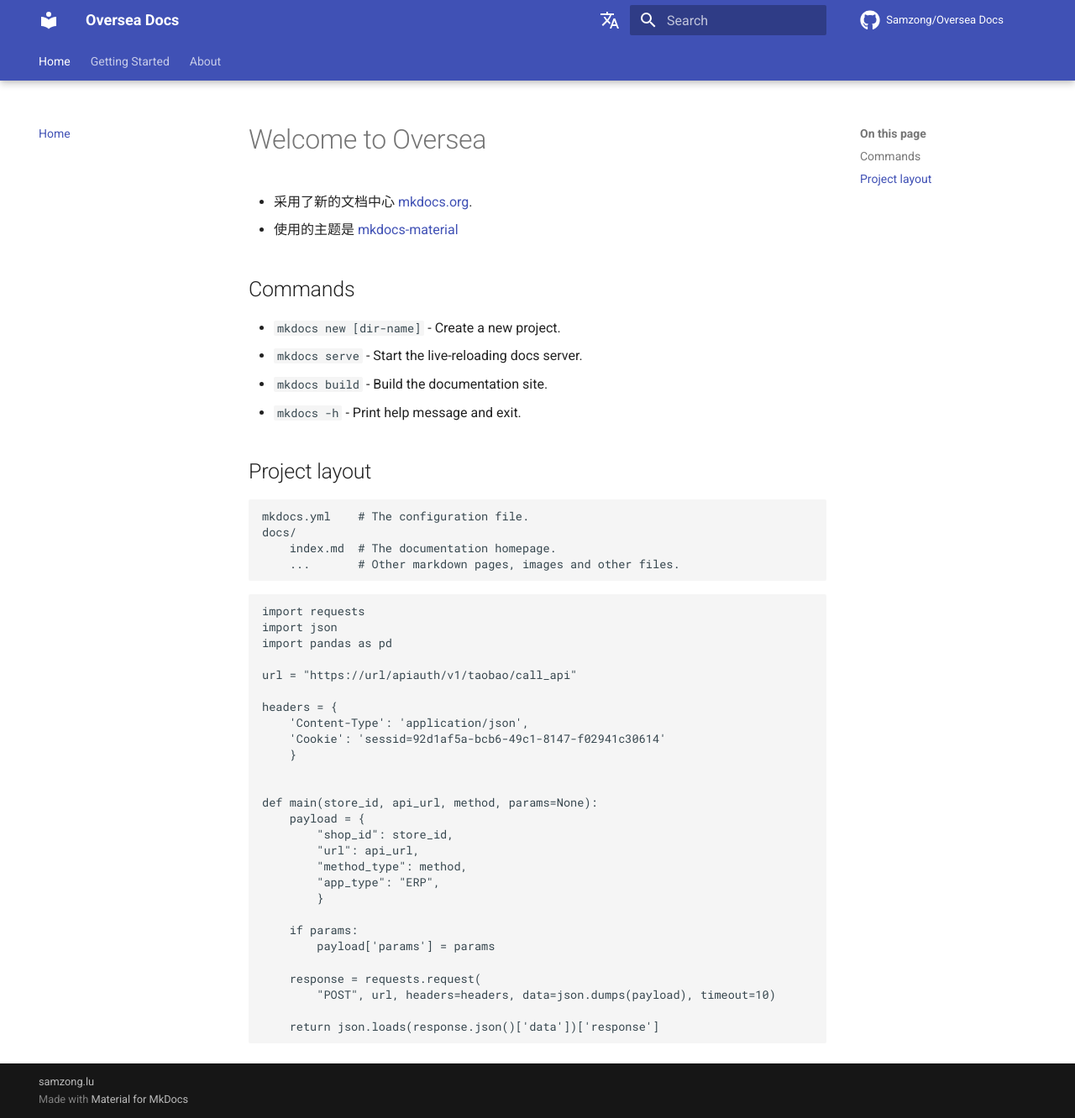
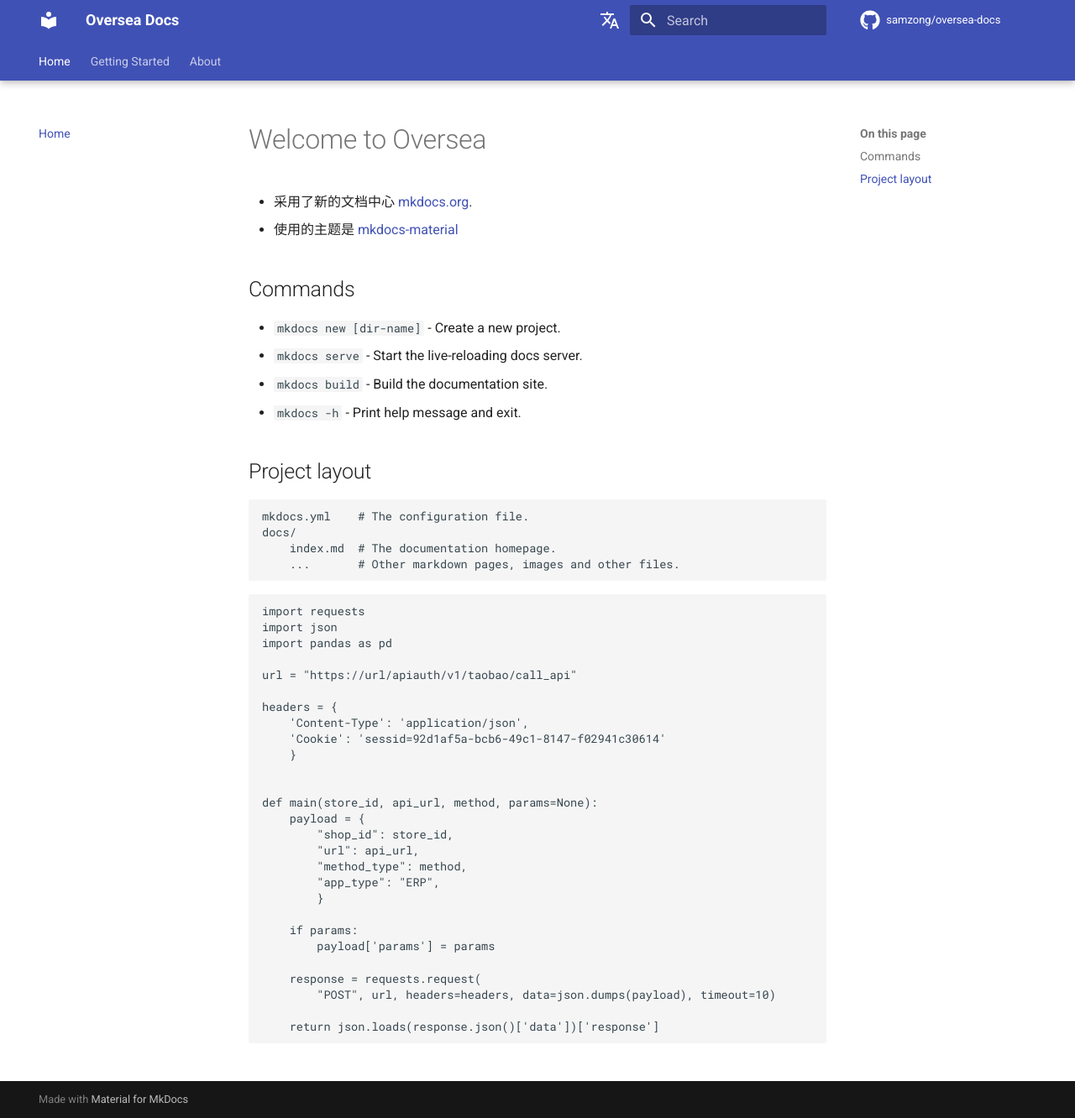
Before and after one commit to samzong/oversea-docs, an MkDocs documentation site: the page built from docs/index.md, in a window 1280 px wide and 1332 px high. Shown: the whole window at 84% size. Built offline with MkDocs 1.6.1 and Material for MkDocs 9.7.7, drawn with Linux system fonts in a browser that asks for light colours; comment, search, counter and statistics services are not loaded.

```diff
--- a/mkdocs.yml
+++ b/mkdocs.yml
@@ -3,8 +3,9 @@ site_name: Oversea Docs
 site_description: This site is CHaT++ User Documents
 site_author: samzong.lu
 repo_url: https://github.com/SAMZONG/oversea-docs
-repo_name: Samzong/Oversea Docs
-copyright: samzong.lu
+repo_name: samzong/oversea-docs
+edit_uri: ./edit/main/docs
+
 
 theme:
   name: material
```
